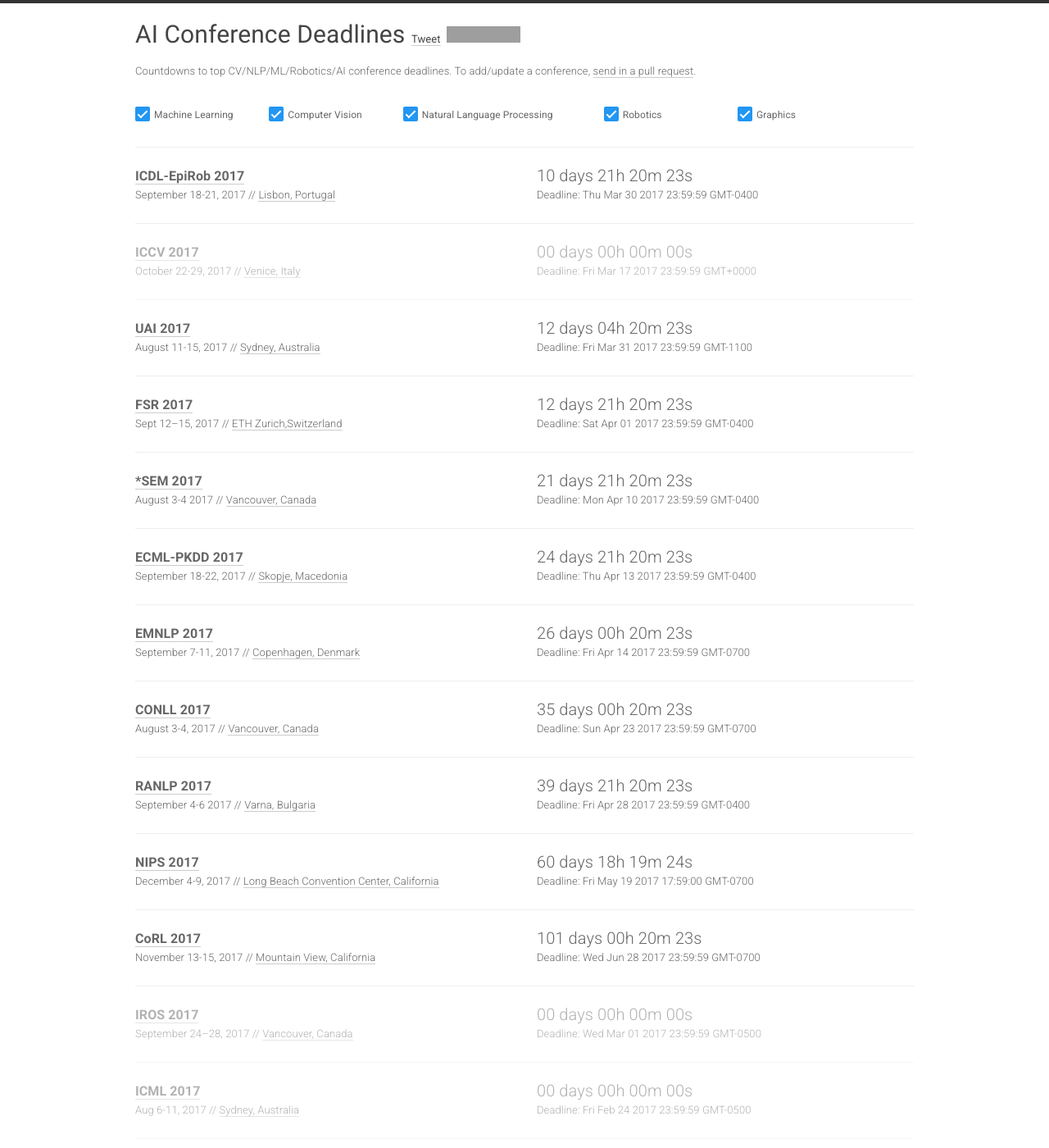
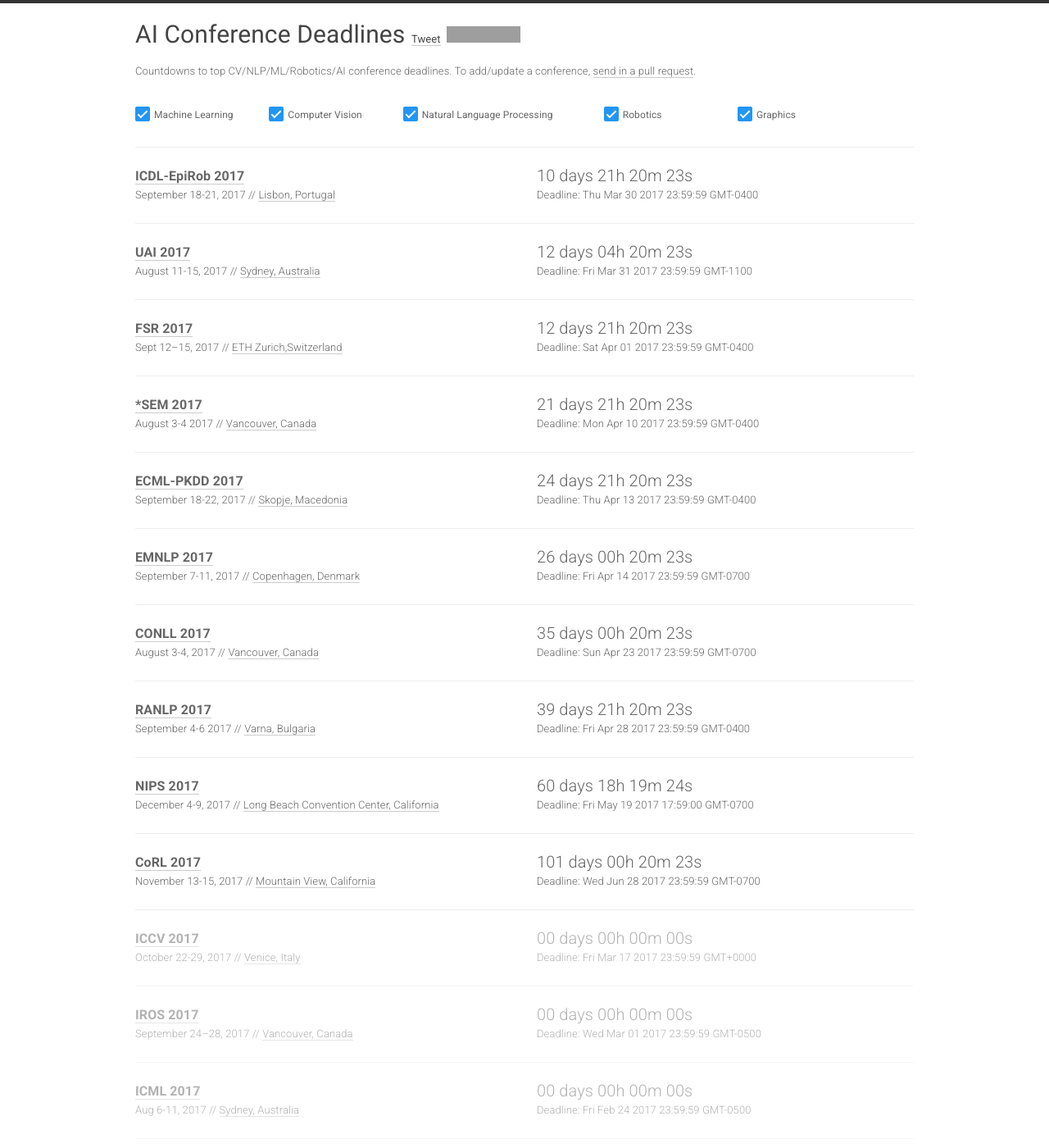
Before and after one commit to paperswithcode/ai-deadlines, a Jekyll site: the page built from index.html, in a window 1280 px wide and 1400 px high. Shown: the whole window at 82% size. Built offline with Jekyll 4.4.1, drawn with Linux system fonts in a browser that asks for light colours; nearby versions of some CDN libraries; comment, search, counter and statistics services are not loaded; some of the changed lines change nothing that is shown; grey boxes are pictures that could not be loaded.

Commit message:
Rearranging

```diff
--- a/_data/conferences.yml
+++ b/_data/conferences.yml
@@ -8,16 +8,6 @@
   date: September 18-21, 2017
   place: Lisbon, Portugal
   sub: RO
-
-- name: ICCV
-  year: 2017
-  id: iccv17
-  link: http://iccv2017.thecvf.com/
-  deadline: "2017-03-17 23:59:59"
-  timezone: GMT
-  date: October 22-29, 2017
-  place: Venice, Italy
-  sub: CV
 
 - name: UAI
   year: 2017
@@ -104,6 +94,16 @@
   date: November 13-15, 2017
   place: Mountain View, California
   sub: RO
+
+- name: ICCV
+  year: 2017
+  id: iccv17
+  link: http://iccv2017.thecvf.com/
+  deadline: "2017-03-17 23:59:59"
+  timezone: GMT
+  date: October 22-29, 2017
+  place: Venice, Italy
+  sub: CV
 
 - name: IROS
   year: 2017
```
